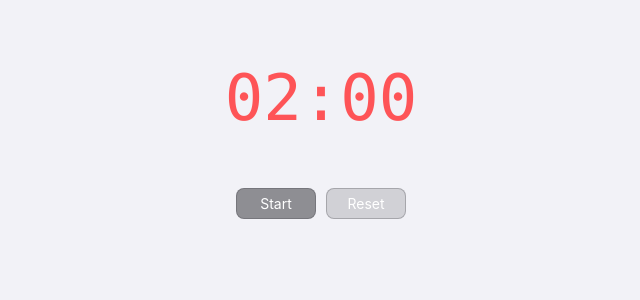
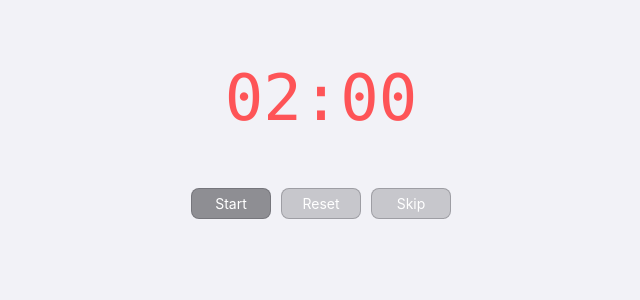
Before and after one commit to augustogoulart/updoro, a React (Vite) app in the folder src/renderer/: page / in a window 1280 px wide. Shown: the top 300 px of the page, without its empty margins (319-959 px from the left). Built offline with nearby package versions, Linux system fonts and the light colour scheme.

Commit message:
Skip timer

```diff
--- a/src/renderer/src/assets/main.css
+++ b/src/renderer/src/assets/main.css
@@ -109,7 +109,13 @@ body {
 }
 
 .button-reset {
-  background-color: var(--system-gray4);
+  background-color: var(--system-gray3);
+  color: white;
+  margin-left: 10px;
+}
+
+.button-skip {
+  background-color: var(--system-gray3);
   color: white;
   margin-left: 10px;
 }
--- a/src/renderer/src/components/Clock.tsx
+++ b/src/renderer/src/components/Clock.tsx
@@ -80,6 +80,11 @@ export default function PomodoroApp({ time, timerState }: PomodoroTimer): React.
     return time.type === 'break' ? 'text-green' : 'text-red'
   }
 
+  function handleSkip(): void {
+    setIsRunning(false)
+    setCurrentTimer((prev) => prev + 1)
+  }
+
   return (
     <div>
       <h2 className={`timer ${colorVariant()}`}>{formatTime(timeLeft)}</h2>
@@ -89,6 +94,9 @@ export default function PomodoroApp({ time, timerState }: PomodoroTimer): React.
       <button className="button button-reset" onClick={handleReset}>
         Reset
       </button>
+      <button className="button button-skip" onClick={handleSkip}>
+        Skip
+      </button>
     </div>
   )
 }
```
